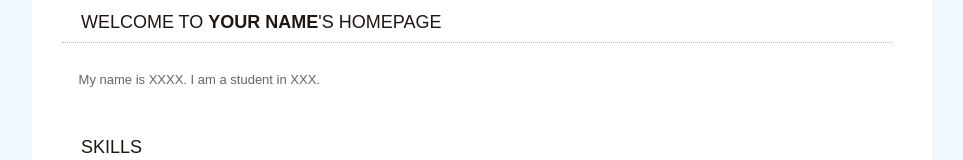
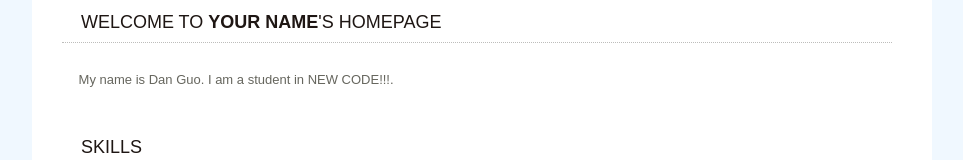
Before and after one commit to danguo1113/danguo1113.github.io, a plain HTML site: page index.html in a window 1280 px wide. Shown: the part 178-338 px from the top of the page, without its empty margins (158-1121 px from the left). Drawn offline with Linux system fonts and the light colour scheme.

Commit message:
Added name

```diff
--- a/index.html
+++ b/index.html
@@ -48,7 +48,7 @@
 			<p class="meta"></p>
 			<div class="entry">
               <p>
-                  My name is XXXX. I am a student in XXX.
+                  My name is Dan Guo. I am a student in NEW CODE!!!.
               </p>
             </div>
 		  </div>
```
